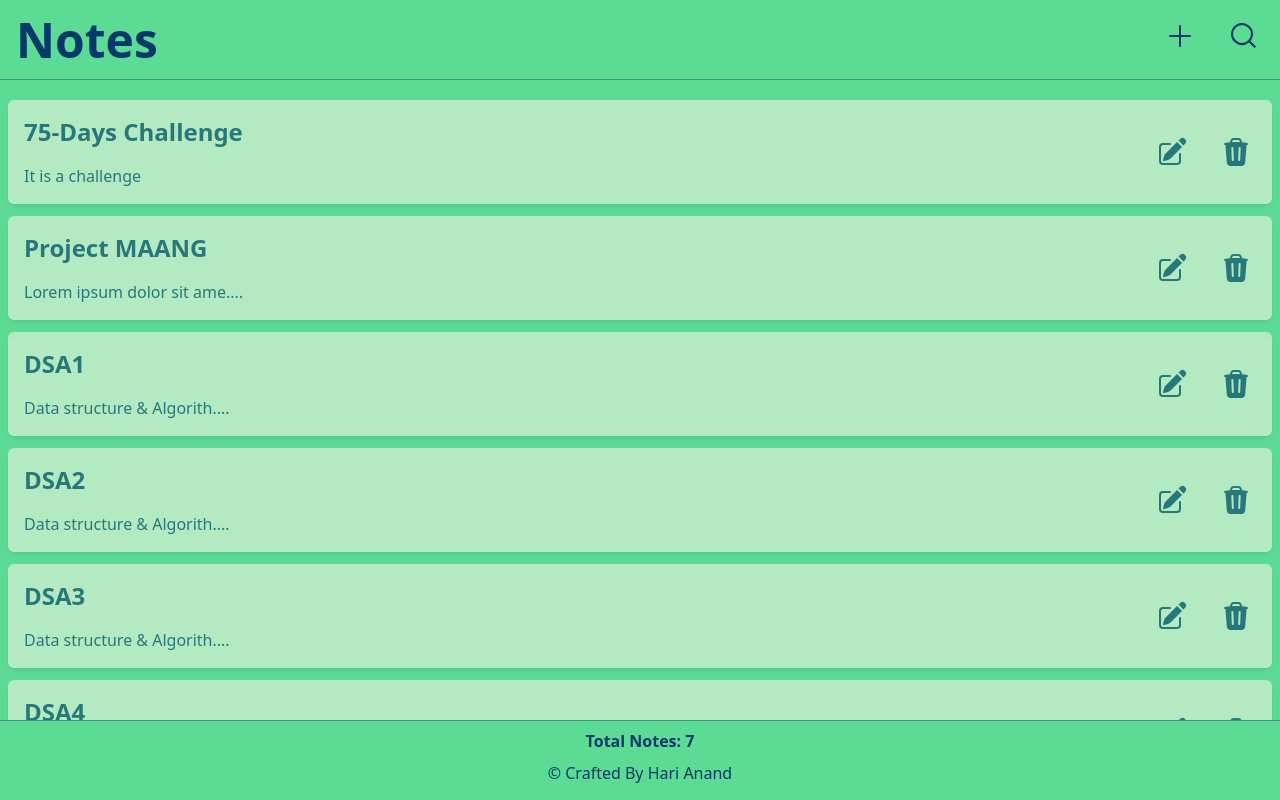
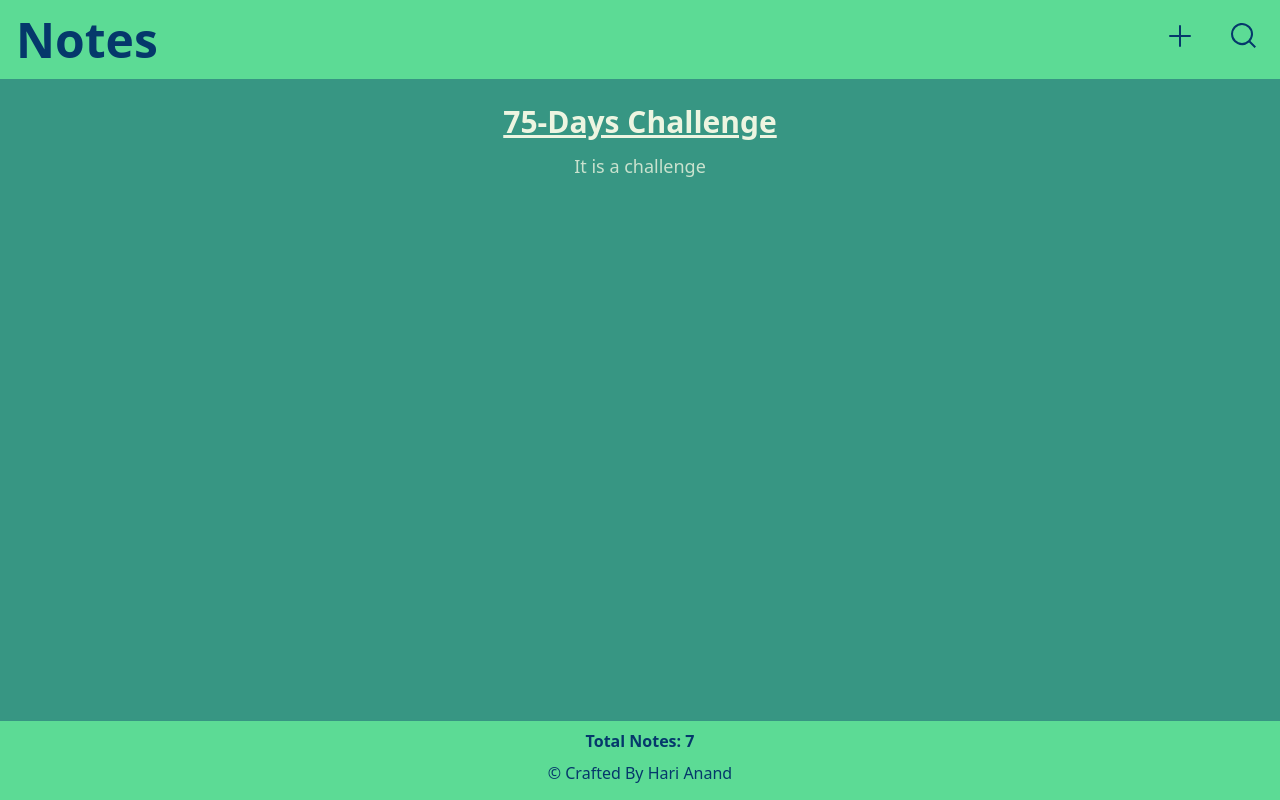
Before and after one commit to HariBalaji96/react-notes-app, a React (Create React App) app: page /details/1 in a window 1280 px wide. Built offline with nearby package versions, Linux system fonts and the light colour scheme.

Commit message:
Details page added

```diff
--- a/package.json
+++ b/package.json
@@ -10,6 +10,7 @@
     "react": "^18.2.0",
     "react-dom": "^18.2.0",
     "react-icons": "^4.10.1",
+    "react-router-dom": "^6.15.0",
     "react-scripts": "5.0.1",
     "tailwind-scrollbar-hide": "^1.1.7",
     "web-vitals": "^2.1.4"
--- a/src/App.js
+++ b/src/App.js
@@ -1,7 +1,10 @@
 import { useState } from "react";
 import Footer from "./components/Footer";
 import Header from "./components/Header";
-import Notes from "./components/Notes";
+import Error from "./pages/Error";
+import Notes from "./pages/Notes";
+import { Routes, Route } from "react-router-dom";
+import Details from "./pages/Details";
 
 function App() {
   const [notes, setNotes] = useState([
@@ -14,7 +17,7 @@ function App() {
       id: 2,
       title: "Project MAANG",
       details:
-        "Lorem ipsum dolor sit amet consectetur adipisicing elit. Corrupti eveniet sapiente quasi eos facere impedit libero iure accusamus, quis dolor ratione aspernatur blanditiis eius vero repellat vitae? Expedita, nostrum ad?",
+        "Lorem ipsum dolor sit amet consectetur adipisicing elit. Corrupti eveniet sapiente quasi eos facere impedit libero iure accusamus, quis dolor ratione aspernatur blanditiis eius vero repellat vitae? Expedita, nostrum ad?Lorem ipsum dolor sit amet consectetur adipisicing elit. Corrupti eveniet sapiente quasi eos facere impedit libero iure accusamus, quis dolor ratione aspernatur blanditiis eius vero repellat vitae? Expedita, nostrum ad?Lorem ipsum dolor sit amet consectetur adipisicing elit. Corrupti eveniet sapiente quasi eos facere impedit libero iure accusamus, quis dolor ratione aspernatur blanditiis eius vero repellat vitae? Expedita, nostrum ad?Lorem ipsum dolor sit amet consectetur adipisicing elit. Corrupti eveniet sapiente quasi eos facere impedit libero iure accusamus, quis dolor ratione aspernatur blanditiis eius vero repellat vitae? Expedita, nostrum ad?Lorem ipsum dolor sit amet consectetur adipisicing elit. Corrupti eveniet sapiente quasi eos facere impedit libero iure accusamus, quis dolor ratione aspernatur blanditiis eius vero repellat vitae? Expedita, nostrum ad?Lorem ipsum dolor sit amet consectetur adipisicing elit. Corrupti eveniet sapiente quasi eos facere impedit libero iure accusamus, quis dolor ratione aspernatur blanditiis eius vero repellat vitae? Expedita, nostrum ad?",
     },
     {
       id: 3,
@@ -45,7 +48,16 @@ function App() {
   return (
     <div className="App scrollbar-hide">
       <Header />
-      <Notes notes={notes} setNotes={setNotes} />
+      <Routes>
+        <Route
+          index
+          path="/"
+          element={<Notes notes={notes} setNotes={setNotes} />}
+        />
+        <Route path="/details/:id" element={<Details notes={notes} />} />
+        <Route path="*" element={<Error />} />
+      </Routes>
+
       <Footer length={notes.length} />
     </div>
   );
--- a/src/index.js
+++ b/src/index.js
@@ -2,10 +2,13 @@ import React from "react";
 import ReactDOM from "react-dom/client";
 import "./index.css";
 import App from "./App";
+import { BrowserRouter } from "react-router-dom";
 
 const root = ReactDOM.createRoot(document.getElementById("root"));
 root.render(
-  <React.StrictMode>
-    <App />
-  </React.StrictMode>
+  <BrowserRouter>
+    <React.StrictMode>
+      <App />
+    </React.StrictMode>
+  </BrowserRouter>
 );
--- /dev/null
+++ b/src/pages/Details.js
@@ -0,0 +1,31 @@
+import React from "react";
+import { useParams } from "react-router-dom";
+
+const Details = ({ notes }) => {
+  let { id } = useParams();
+  return (
+    <main className="mt-[10vh] p-2 bg-grayish  h-[80vh] overflow-y-scroll scrollbar-hide">
+      {notes.map((note) =>
+        note.id == id ? (
+          <div>
+            <h1 className="text-center text-3xl  mt-4 underline  font-semibold text-whites">
+              {note.title}
+            </h1>
+            <p
+              className="text-lg text-whites text-opacity-80 m-3"
+              style={
+                note.details.length < 50
+                  ? { textAlign: "center" }
+                  : { textAlign: "left" }
+              }
+            >
+              {note.details}
+            </p>
+          </div>
+        ) : null
+      )}
+    </main>
+  );
+};
+
+export default Details;
--- /dev/null
+++ b/src/pages/Error.js
@@ -0,0 +1,7 @@
+import React from "react";
+
+const Error = () => {
+  return <div className="text-2xl mt-[10vh]">Error</div>;
+};
+
+export default Error;
--- a/src/components/Notes.js
+++ b/src/pages/Notes.js
@@ -1,11 +1,14 @@
 import React from "react";
-import SubNotes from "./SubNotes";
+import SubNotes from "../components/SubNotes";
+import { Link } from "react-router-dom";
 
 const Notes = ({ notes, setNotes }) => {
   return (
     <main className="mt-[10vh] p-2 bg-sand h-[80vh] overflow-y-scroll scrollbar-hide">
       {notes.map((note) => (
-        <SubNotes key={note.id} note={note} />
+        <Link to={"/details/" + note.id}>
+          <SubNotes key={note.id} note={note} />
+        </Link>
       ))}
     </main>
   );
```
Also changed, not shown: 1 other file (tests, documents, lock files or other folders).
